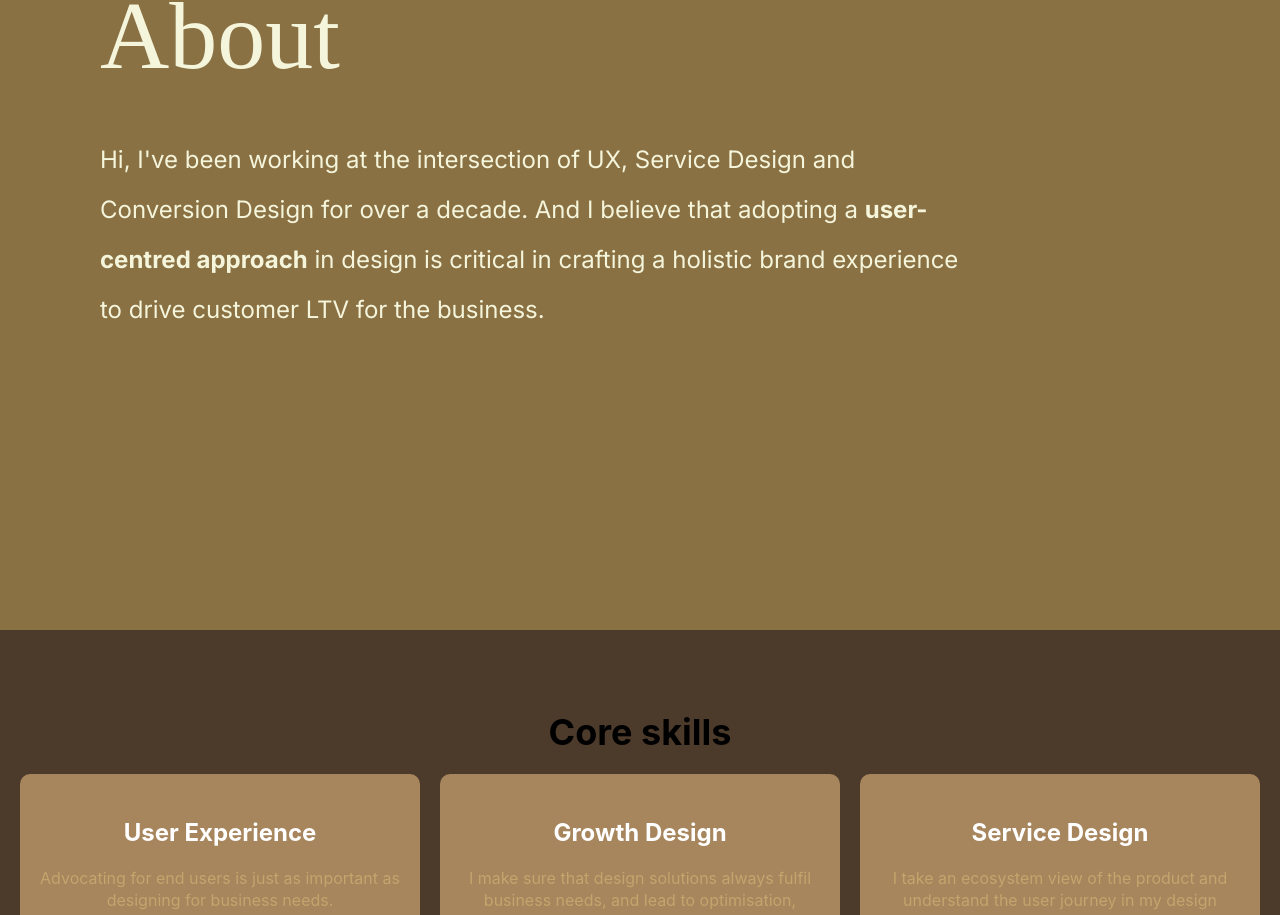
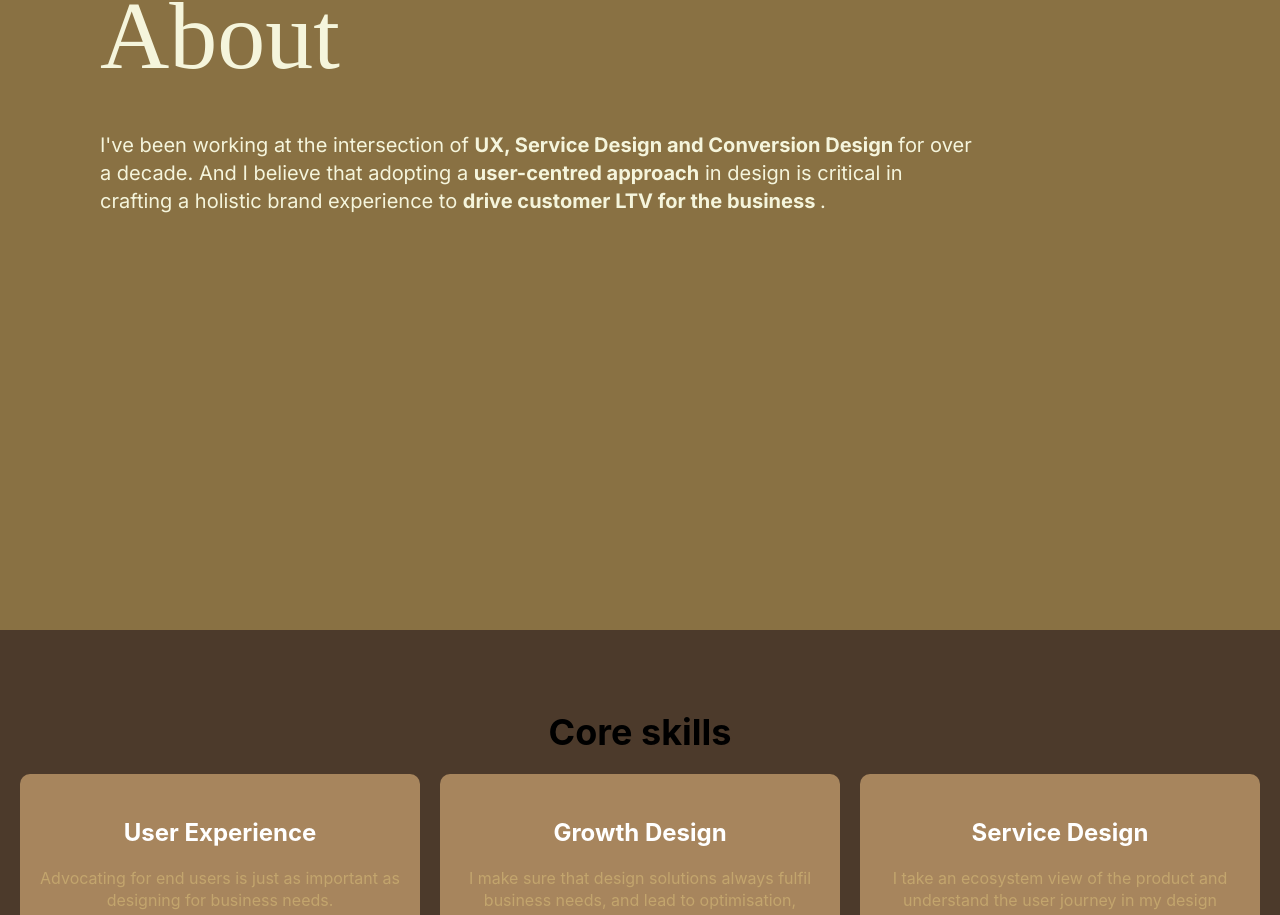
Before and after one commit to kateyibozhou/react-portfolio, a React (Create React App) app: page / in a window 1280 px wide. Shown: the part 870-1785 px from the top of the page. Built offline with nearby package versions, Linux system fonts and the light colour scheme; a web font is replaced by a local one.

Commit message:
Change font size of text

```diff
--- a/src/components/About.css
+++ b/src/components/About.css
@@ -16,10 +16,11 @@
 }
 
 .about p {
-  font-size: 24px;
-  line-height: 50px;
+  font-size: 20px;
+  line-height: 28px;
   padding-right: 200px;
   font-family: "Inter", sans-serif;
   text-align: left;
+  font-weight: 400;
 
 }
--- a/src/components/About.js
+++ b/src/components/About.js
@@ -1,4 +1,5 @@
 import React from "react";
+
 import "./About.css";
 
 const About = () => {
@@ -6,10 +7,12 @@ const About = () => {
     <section className="about" id="about">
       <div className="title">About</div>
       <p>
-        Hi, I've been working at the intersection of UX, Service Design and
-        Conversion Design for over a decade. And I believe that adopting a{" "}
+        I've been working at the intersection of{" "}
+        <strong>UX, Service Design and Conversion Design </strong> for over a
+        decade. And I believe that adopting a{" "}
         <strong>user-centred approach</strong> in design is critical in crafting
-        a holistic brand experience to drive customer LTV for the business.
+        a holistic brand experience to{" "}
+        <strong>drive customer LTV for the business </strong>.
       </p>
     </section>
   );
```
